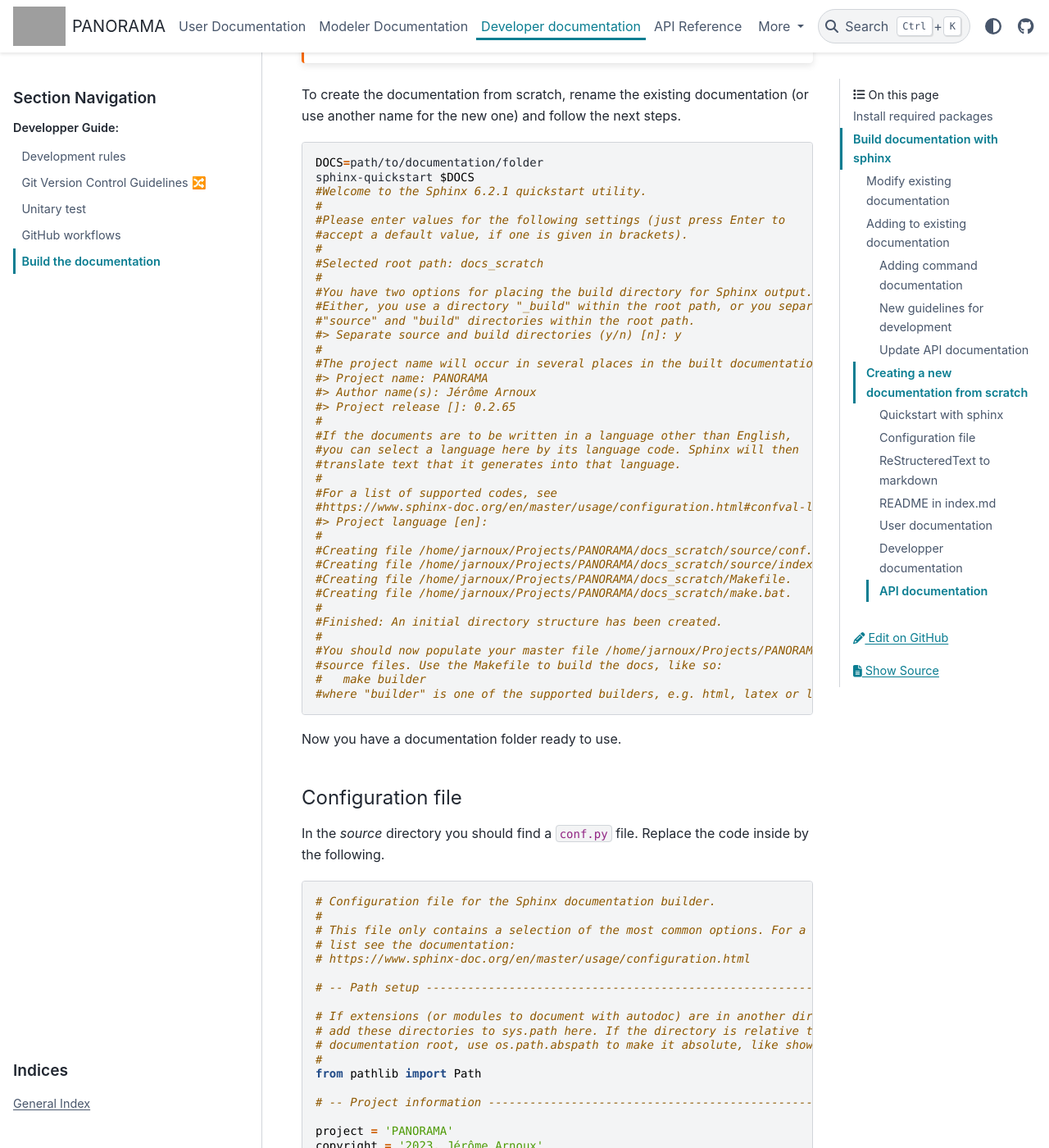
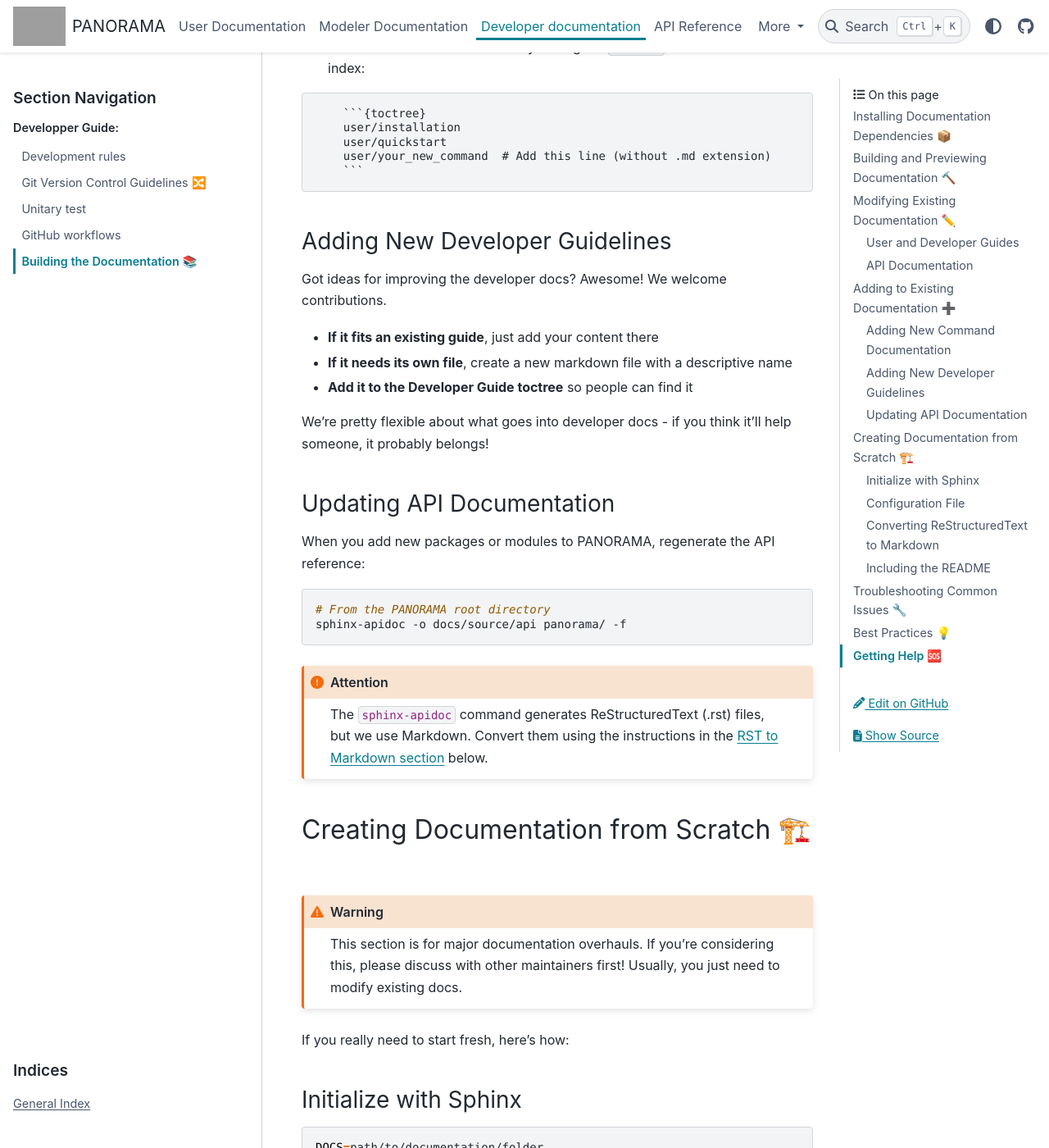
Before and after one commit to labgem/PANORAMA, a Sphinx documentation site: the page built from docs/developper/buildDoc.md, in a window 1280 px wide and 1400 px high, scrolled down 2505 px. Shown: the whole window at 82% size. Built offline with Sphinx 7.4.7 and the PyData theme 0.15.4, drawn with Linux system fonts in a browser that asks for light colours; the version number could not be read and is left out; some of the changed text lies outside the part shown; grey boxes are pictures that could not be loaded.

Commit message:
Update the tone, feels more like a supportive guide written by colleagues

````diff
--- a/docs/developper/buildDoc.md
+++ b/docs/developper/buildDoc.md
@@ -1,136 +1,147 @@
-# Build the documentation
-This part help developper to build the documentation before to merge on main.
+# Building the Documentation 📚
+
+This guide will help you build and preview the PANORAMA documentation locally before merging your changes. Whether
+you're fixing a typo or adding a whole new section, testing your docs locally saves time and catches issues early!
 
 ```{danger}
-When you will merge or pull request your branch on main, a bot from readthedoc will see it and update the doc online.
-Be sure that your doc is clean and without error.
+When you merge your branch into `main`, ReadTheDocs will automatically rebuild and deploy the documentation online. Make sure everything looks good locally first - broken docs are visible to everyone!
 ```
 
-## Install required packages
+## Installing Documentation Dependencies 📦
 
-Required packages are listed in [sphinx_requirements file](../sphinx_requirements.txt) at the root of the doc folder.
-To build the doc you need to use an environnement with panorama installed.
-To make think easier [pyproject.toml file](../../pyproject.toml) contain the same list of requirement and can install
-everything automatically with pip.
-```shell
-# PANORAMA=/path/to/panorama/
-pip install $PANORAMA[doc]  # You can add -e to install in editable mode
-```
-## Build documentation with sphinx
+The documentation requires some specific packages to build. We've made this easy for you!
 
-You can look at your modification in live by using **sphinx-autobuild** (installed previously).
+All required packages are listed in the [sphinx_requirements.txt](../sphinx_requirements.txt) file. But here's an even
+simpler way - the [pyproject.toml](../../pyproject.toml) includes everything you need:
 
 ```shell
-cd $PANORAMA/.docs
-sphinx-autobuild source/ build/
-#copy server adresse, for me (as example) http://127.0.0.1:8000
-#paste the adresse in your browser
+# From the PANORAMA root directory
+pip install -e .[doc]  # -e for editable mode (recommended for development)
+
+# Or without editable mode
+pip install .[doc]
 ```
 
-```{note}
-The package [readthedocs-sphinx-search](https://readthedocs-sphinx-search.readthedocs.io/en/latest/) "enable search as
-you type for docs hosted on Read the Docs". It's only work on ReadTheDocs web site `[INFO] Docs are not being served on Read the Docs, readthedocs-sphinx-search will not work.`, don't try to make it work.
+This installs PANORAMA plus all the documentation tools: Sphinx, MyST-Parser, the ReadTheDocs theme, and more.
+
+## Building and Previewing Documentation 🔨
+
+Want to see your changes in real-time as you write? Use `sphinx-autobuild` (installed with the doc dependencies):
+
+```shell
+cd docs  # Navigate to the docs folder
+sphinx-autobuild source/ build/
+
+# The server will start and give you a URL like:
+# Serving on http://127.0.0.1:8000
+# Open this URL in your browser
 ```
 
-### Modify existing documentation
-In this part we will speak about how to change already existing file. To adding file for command, package, ...
-See [Adding section](#heading-adding)
+The documentation will automatically rebuild whenever you save a file. Just refresh your browser to see changes! 🎉
 
-To modify the existing user or developper documentation, you simply need to go to the file that you want to change and modify it.
+```{note}
+You might see a message about [readthedocs-sphinx-search](https://readthedocs-sphinx-search.readthedocs.io/en/latest/) not working locally - that's expected! This package only works on the live ReadTheDocs site. The message `[INFO] Docs are not being served on Read the Docs, readthedocs-sphinx-search will not work.` is harmless.
+```
 
-The API documentation is automatically update when you modify the code.
-It's working also when you add function in the package, but not if you add new package, for this look at the next section.
+## Modifying Existing Documentation ✏️
+
+### User and Developer Guides
+
+To update existing documentation, just open the relevant markdown file and edit it! The structure is straightforward:
+
+- **User documentation**: `docs/user/`
+- **Modeler documentation**: `docs/modeler/`
+- **Developer documentation**: `docs/developer/`
+- **API reference**: `docs/api/`
+
+Save your changes and check them in your browser with `sphinx-autobuild` running.
+
+### API Documentation
+
+Good news - the API documentation updates automatically when you change docstrings in the code! Just modify your
+docstrings and rebuild.
+
+**However**, if you add a new package or module, you'll need to regenerate the API docs. See
+the [Updating API documentation](#updating-api) section below.
 
 (heading-adding)=
-### Adding to existing documentation
-#### Adding command documentation
-Documentation to a new command should be in the user documentation.
-A new file should be created with a name corresponding to the commande name.
-When the file is created, you can add it to the index in the *toctree UserGuide* by adding a line `user/filename`
-without the file extension (.md).
+## Adding to Existing Documentation ➕
 
-#### New guidelines for development
-All new guidelines that seems interesting are welcomed.
-If you think that the guidelines could not be add to an existing file you can create a new one.
-Use an explicit name for you file and add it to the *toctree DevelopperGuide*
+### Adding New Command Documentation
 
-#### Update API documentation
-The API documentation is build automatically.
-To update the API documentation and keep the automatic update when a new package, module, submodules is added follow the
-next lines:
-```shell
-sphinx-apidoc -o api $PANORAMA/panorama -f
-```
-```{attention}
-*sphinx-apidoc* will generate ReStructeredText files. You need to convert them in markdown. For this follow the guides
-[here](#rst2md)
+When you add a new command to PANORAMA, document it for users:
+
+1. **Create a new markdown file** in `docs/source/user/` named after your command (e.g., `detect_systems.md`)
+2. **Write clear documentation** with examples, parameters, and use cases
+3. **Add it to the table of contents** by editing the `toctree` in the User Guide index:
+
+```markdown
+    ```{toctree}
+    user/installation
+    user/quickstart
+    user/your_new_command  # Add this line (without .md extension)
+    ```
 ```
 
-### Creating a new documentation from scratch
-#### Quickstart with sphinx
+### Adding New Developer Guidelines
+
+Got ideas for improving the developer docs? Awesome! We welcome contributions.
+
+- **If it fits an existing guide**, just add your content there
+- **If it needs its own file**, create a new markdown file with a descriptive name
+- **Add it to the Developer Guide toctree** so people can find it
+
+We're pretty flexible about what goes into developer docs - if you think it'll help someone, it probably belongs!
+
+(updating-api)=
+### Updating API Documentation
+
+When you add new packages or modules to PANORAMA, regenerate the API reference:
+
+```shell
+# From the PANORAMA root directory
+sphinx-apidoc -o docs/source/api panorama/ -f
+```
+
+```{attention}
+The `sphinx-apidoc` command generates ReStructuredText (.rst) files, but we use Markdown. Convert them using the instructions in the [RST to Markdown section](#rst2md) below.
+```
+
+## Creating Documentation from Scratch 🏗️
+
 ```{warning}
-This must be discuss and validate by other collaborator.
+This section is for major documentation overhauls. If you're considering this, please discuss with other maintainers first! Usually, you just need to modify existing docs.
 ```
-To create the documentation from scratch, rename the existing documentation (or use another name for the new one)
-and follow the next steps.
+
+If you really need to start fresh, here's how:
+
+### Initialize with Sphinx
 
 ```shell
 DOCS=path/to/documentation/folder
 sphinx-quickstart $DOCS
-#Welcome to the Sphinx 6.2.1 quickstart utility.
-#
-#Please enter values for the following settings (just press Enter to
-#accept a default value, if one is given in brackets).
-#
-#Selected root path: docs_scratch
-#
-#You have two options for placing the build directory for Sphinx output.
-#Either, you use a directory "_build" within the root path, or you separate
-#"source" and "build" directories within the root path.
-#> Separate source and build directories (y/n) [n]: y
-#
-#The project name will occur in several places in the built documentation.
-#> Project name: PANORAMA
-#> Author name(s): Jérôme Arnoux
-#> Project release []: 0.2.65
-#
-#If the documents are to be written in a language other than English,
-#you can select a language here by its language code. Sphinx will then
-#translate text that it generates into that language.
-#
-#For a list of supported codes, see
-#https://www.sphinx-doc.org/en/master/usage/configuration.html#confval-language.
-#> Project language [en]:
-#
-#Creating file /home/jarnoux/Projects/PANORAMA/docs_scratch/source/conf.py.
-#Creating file /home/jarnoux/Projects/PANORAMA/docs_scratch/source/index.rst.
-#Creating file /home/jarnoux/Projects/PANORAMA/docs_scratch/Makefile.
-#Creating file /home/jarnoux/Projects/PANORAMA/docs_scratch/make.bat.
-#
-#Finished: An initial directory structure has been created.
-#
-#You should now populate your master file /home/jarnoux/Projects/PANORAMA/docs_scratch/source/index.rst and create other documentation
-#source files. Use the Makefile to build the docs, like so:
-#   make builder
-#where "builder" is one of the supported builders, e.g. html, latex or linkcheck.
 ```
 
-Now you have a documentation folder ready to use.
-#### Configuration file
-In the *source* directory you should find a `conf.py` file. Replace the code inside by the following.
+Follow the prompts:
+
+- **Separate source and build directories?** → `y`
+- **Project name** → `PANORAMA`
+- **Author name** → Your name
+- **Project release** → Current version number
+- **Project language** → `en` (or press Enter)
+
+This creates the basic structure: `source/`, `build/`, `Makefile`, etc.
+
+### Configuration File
+
+Replace the contents of `source/conf.py` with this configuration:
+
 ```python
 # Configuration file for the Sphinx documentation builder.
 #
-# This file only contains a selection of the most common options. For a full
-# list see the documentation:
+# For the full list of options, see:
 # https://www.sphinx-doc.org/en/master/usage/configuration.html
 
-# -- Path setup --------------------------------------------------------------
-
-# If extensions (or modules to document with autodoc) are in another directory,
-# add these directories to sys.path here. If the directory is relative to the
-# documentation root, use os.path.abspath to make it absolute, like shown here.
-#
 from pathlib import Path
 
 # -- Project information -----------------------------------------------------
@@ -139,105 +150,152 @@
 copyright = '2023, Jérôme Arnoux'
 author = 'Jérôme Arnoux'
 
-# The full version, including alpha/beta/rc tags
-release = open(Path(__file__).resolve().parents[2]/"VERSION").read().rstrip()  # Get release number in the VERSION file
-
+# Get version from VERSION file
+release = open(Path(__file__).resolve().parents[2] / "VERSION").read().rstrip()
 
 # -- General configuration ---------------------------------------------------
 
-# Add any Sphinx extension module names here, as strings. They can be
-# extensions coming with Sphinx (named 'sphinx.ext.*') or your custom
-# ones.
 extensions = [
     "myst_parser",
-    # "sphinxcontrib.jquery",
     "sphinx.ext.duration",
     "sphinx.ext.autosectionlabel",
     "sphinx.ext.autodoc",
     'sphinx_search.extension',
 ]
 
-# Add any paths that contain templates here, relative to this directory.
 templates_path = ['_templates']
-
-# List of patterns, relative to source directory, that match files and
-# directories to ignore when looking for source files.
-# This pattern also affects html_static_path and html_extra_path.
 exclude_patterns = []
-
 
 # -- Options for HTML output -------------------------------------------------
 
-# The theme to use for HTML and HTML Help pages.  See the documentation for
-# a list of builtin themes.
-#
 html_theme = 'sphinx_rtd_theme'
+html_static_path = ['_static']
+```
 
-# Add any paths that contain custom static files (such as style sheets) here,
-# relative to this directory. They are copied after the builtin static files,
-# so a file named "default.css" will overwrite the builtin "default.css".
-html_static_path = ['_static']
+(rst2md)=
 
-```
-(rst2md)=
-#### ReStructeredText to markdown
-reStructuredText (rst) is the default plaintext markup language used by both Docutils and Sphinx.
-More complete but a little bit older than Markdown, which is easier to use too, we are going to change
-rst for Markdown (md). To translate rst and keep all the features we will use [MyST](https://mystmd.org/guide).
+### Converting ReStructuredText to Markdown
 
-For this case we will need to install a new package `rst-to-myst`.
-```{note} We advice to use another environment, because this package is not compatible with our sphinx version
+Sphinx uses ReStructuredText (.rst) by default, but we prefer Markdown because it's simpler and more widely used. Here's
+how to convert:
+
+```{note}
+The `rst-to-myst` package isn't compatible with our Sphinx version, so use a separate environment for the conversion.
 ```
 
 ```shell
+# In a separate environment
 pip install rst-to-myst[sphinx]
-# Go to your environment with rst2myst
+
+# Convert the files
 rst2myst convert source/index.rst
-# Go back to your environment with panorama
-rm source/index.rst
-```
-#### README in index.md
-It's possible to add the **README** file in the index to don't have to rewrite it in the doc.
-Simply add the following line in `index.md`
-```markdown
-    ```{include} ../../README.md
-    :relative-images: % To
-    ```
-% Without tabulation
+# or for multiple files
+rst2myst convert api/*.rst
+
+# Back in your PANORAMA environment, clean up
+rm source/index.rst  # or api/*.rst
 ```
 
-#### User documentation
-The user documentation is completely handwritten. Moreover, we advise to respect the following guidelines:
+### Including the README
 
-1. One file per panorama command with an explicit text on the feature
-2. One file for the installation guidelines
-3. One file on how to report issue or enhancement
-4. Don't ref to any function in the panorama code. This is reserved for developper documentation
+Want to include the project README in your documentation? Smart move - less duplication!
 
-#### Developper documentation
-The developper documentation is handwritten too. We advise to respect the following guidelines:
-1. Spoke about the PEP rules
-2. Give guidelines on how to use git and GitHub for version control
-3. Explain how to write unit test and modify GitHub workflows
-4. Write how to enhance the documentation
-5. Select some function, class or command that are central in the code and provide a more complete description of them.
+Add this to your `index.md`:
 
+```markdown
+```{include} ../../README.md
+:relative-images:
+```
 
-#### API documentation
-To build the API documentation and use the docstring in code you can use the command `sphinx-apidoc` as follows:
+```
+
+### Structure Your Documentation
+
+Here's how we organize PANORAMA docs:
+
+#### User Documentation
+
+User docs should be practical and example-driven:
+
+1. **One file per command** - Each command gets its own guide
+2. **Installation guide** - Help users get started
+3. **Contributing guide** - How to report issues or request features
+4. **No code references** - Focus on usage, not implementation
+
+Write for bioinformaticians who want to use PANORAMA, not necessarily code it.
+
+#### Developer Documentation
+
+Developer docs are for people working on PANORAMA's code:
+
+1. **PEP standards** - Code style and Python conventions
+2. **Git workflow** - How we use version control (you're reading one now!)
+3. **Testing guide** - Writing and running tests
+4. **Documentation guide** - How to improve these docs (meta!)
+5. **Architecture deep-dives** - Explain complex parts of the codebase
+
+Feel free to reference code, classes, and implementation details here.
+
+#### API Documentation
+
+Generate API docs automatically from your docstrings:
+
 ```shell
-sphinx-apidoc -o api $PANORAMA/panorama
-# Go to your environment with rst2myst
-rst2myst convert api/*.rst
-# Go back to your environment with panorama
-rm api/*.rst
+# Generate API reference files
+sphinx-apidoc -o docs/source/api panorama/
+
+# Convert RST to Markdown
+rst2myst convert docs/source/api/*.rst
+rm docs/source/api/*.rst
 ```
-You have now documentation for panorama api. To ref api in your doc you can paste **\{ref\}\`package panorama\`**
+
+Now you can reference API elements in your docs: `{ref}\`package panorama\``
 
 ```{tip}
-With the "sphinx.ext.autosectionlabel", you will certainly get multiple warning for duplicate label.
-To remove them you have to remove or modify the label in one of the cited file.
+The `sphinx.ext.autosectionlabel` extension can create duplicate label warnings when rebuilding. If this happens, just rename or remove duplicate section titles in the affected files.
 ```
+
 ```{tip}
-When you use "sphinx-apidoc" a modules.md file is created but he is not used. we advice to removed it to prevent warning.
+`sphinx-apidoc` creates a `modules.md` file that's not actually used. Feel free to delete it to avoid warnings.
 ```
+
+## Troubleshooting Common Issues 🔧
+
+**Build errors?**
+
+- Check that all markdown syntax is valid
+- Make sure file paths in `toctree` entries are correct (and don't include `.md`)
+- Verify all referenced files actually exist
+
+**Styles look wrong?**
+
+- Clear the build directory: `rm -rf build/`
+- Rebuild: `sphinx-build source/ build/`
+
+**Changes not showing up?**
+
+- Hard refresh your browser (Ctrl+Shift+R or Cmd+Shift+R)
+- Restart `sphinx-autobuild`
+- Check you're editing the right file (happens to everyone!)
+
+## Best Practices 💡
+
+- **Test locally before pushing** - Catch formatting issues early
+- **Use meaningful section headers** - They become navigation links
+- **Include code examples** - Show, don't just tell
+- **Add screenshots when helpful** - A picture is worth a thousand words
+- **Link related sections** - Help readers navigate
+- **Keep it up-to-date** - Update docs when you change code
+
+## Getting Help 🆘
+
+Documentation giving you trouble? Here's what to do:
+
+1. **Check Sphinx documentation** - [sphinx-doc.org](https://www.sphinx-doc.org/)
+2. **Check MyST documentation** - [mystmd.org/guide](https://mystmd.org/guide)
+2. **Check MyST parser documentation** - [myst-parser.readthedocs.io](https://myst-parser.readthedocs.io/en/latest/index.html)
+2. **Check PyData Sphinx theme documentation** - [pydata-sphinx-theme.readthedocs.io](https://pydata-sphinx-theme.readthedocs.io/en/stable/index.html)
+3. **Ask in discussions** - Other contributors can help
+4. **Open a draft PR** - Get feedback on your documentation changes
+
+Remember: good documentation is just as important as good code. Thanks for taking the time to document your work! 🙏
````
Also changed, not shown: 1 other file.
